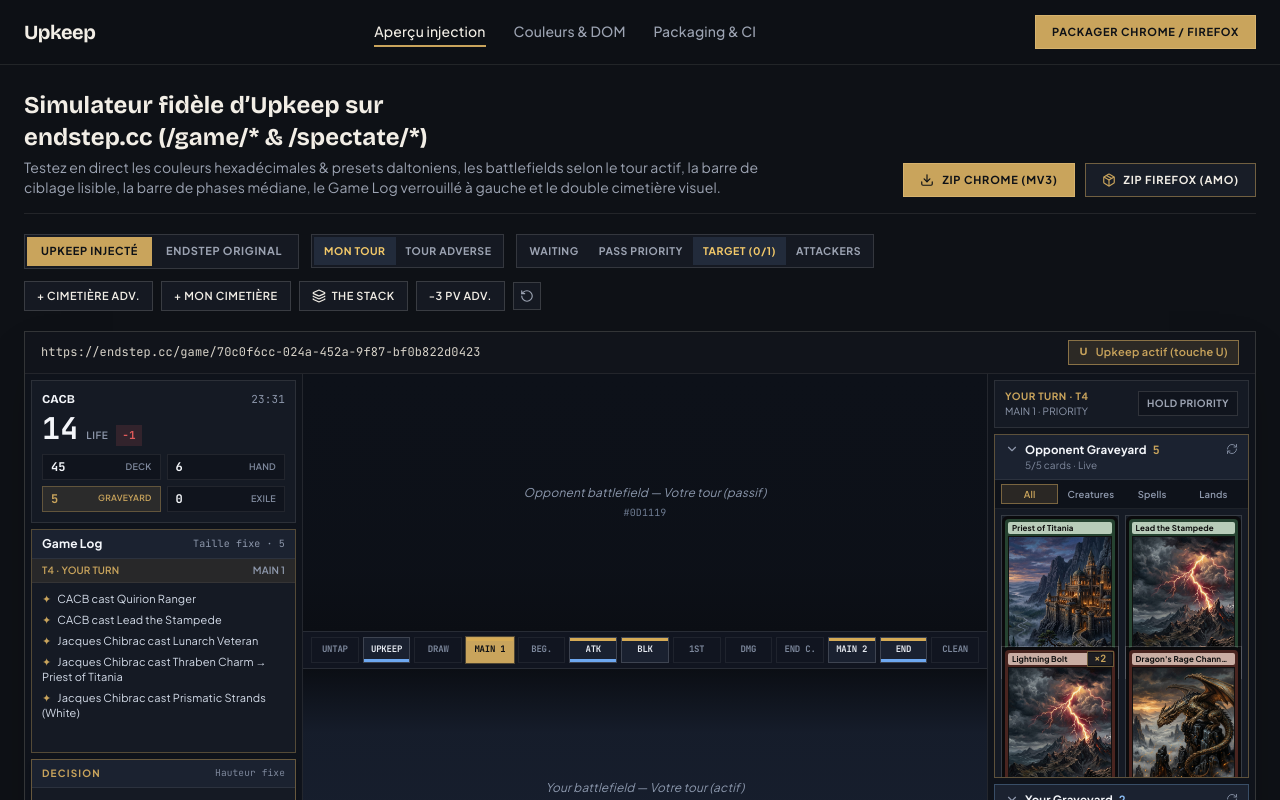
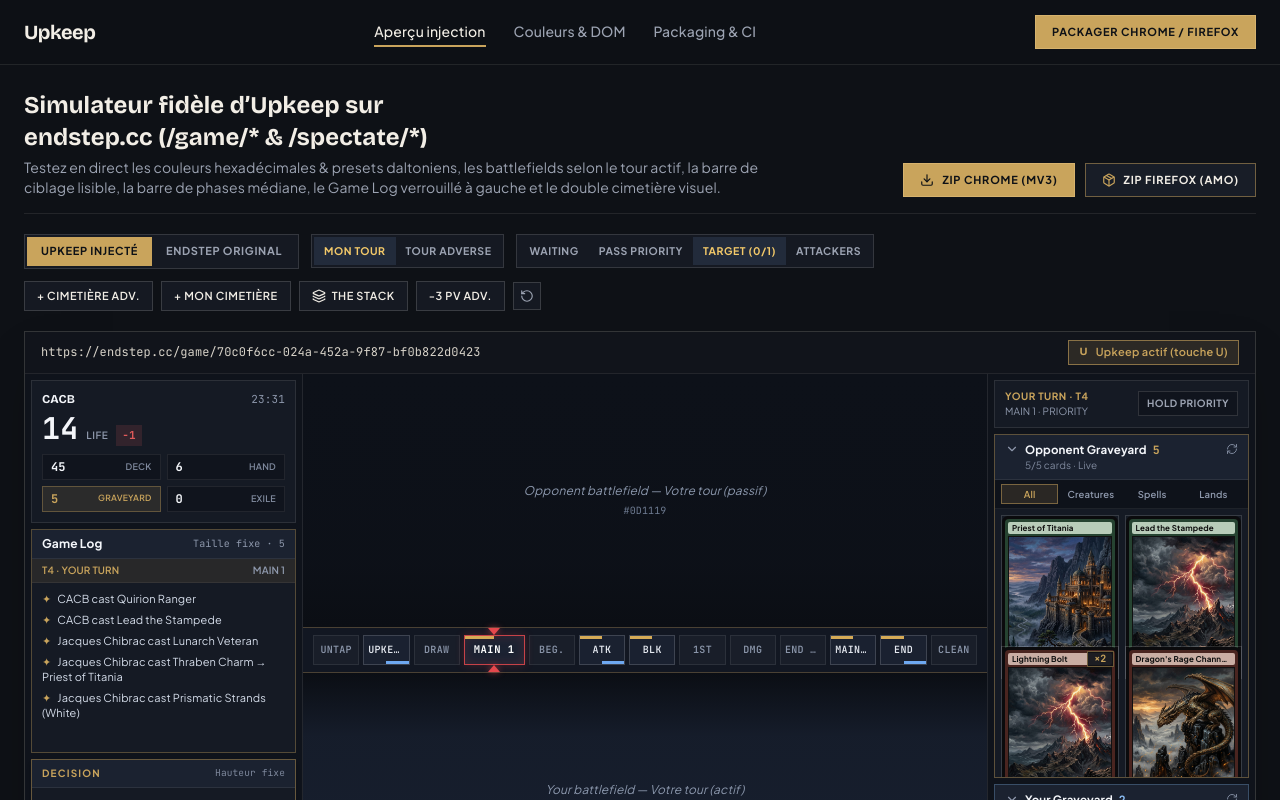
Before and after one commit to LPauzies/Upkeep, a React (Vite) app: page / in a window 1280 px wide. Shown: the top 800 px of the page. Built offline with nearby package versions, Linux system fonts and the light colour scheme.

Commit message:
feat: update phase marker color and refine waiting state
- Change active phase color to red (#e5484d) for better visibility.
- Improve styling and logic for the "waiting" status card to better handle dynamic UI updates in the side rail.

```diff
--- a/extension/src/content/upkeep.js
+++ b/extension/src/content/upkeep.js
@@ -8,7 +8,7 @@
       bfOppMyTurn: '#0d1119',
       bfSelfOppTurn: '#0d1119',
       bfOppOppTurn: '#182132',
-      phaseCurrent: '#c9a45c',
+      phaseCurrent: '#e5484d',
       phaseStopMine: '#d6ab56',
       phaseStopOpp: '#6ea8f0',
       lifeNormal: '#f4f6fa',
@@ -1400,27 +1400,45 @@
   function enhanceWaitingCard() {
     const pendingGroup = document.querySelector('aside.wr-rail-left [aria-label="Pending actions"]');
     if (!pendingGroup) return;
-    if (pendingGroup.querySelector('[data-zone="decision-surface"]')) return;
-
-    const stack = pendingGroup.firstElementChild || pendingGroup;
-    const candidates = Array.from(stack.children).filter(
-      (el) =>
-        el.getAttribute('aria-label') !== 'Pass priority shortcuts' &&
-        !el.hasAttribute('data-zone') &&
-        !el.querySelector('[aria-label="Pass priority shortcuts"]')
+
+    // Clean up stale waiting tags if Endstep reused the node for an active decision
+    const activeDecision = pendingGroup.querySelector(
+      '[data-zone="decision-surface"][role="dialog"], [data-zone="decision-surface"].wr-ds-active'
     );
-
-    const waitingCard = candidates.find((el) => /\bwaiting\b/i.test((el.textContent || '').trim()));
+    if (activeDecision) {
+      delete activeDecision.dataset.upkeepWaiting;
+      delete activeDecision.dataset.upkeepWaitingSelf;
+      return;
+    }
+
+    let waitingCard = pendingGroup.querySelector('[data-zone="decision-surface"][role="status"]');
+    if (!waitingCard) {
+      const stack = pendingGroup.firstElementChild || pendingGroup;
+      const candidates = Array.from(stack.children).filter(
+        (el) =>
+          el.getAttribute('aria-label') !== 'Pass priority shortcuts' &&
+          !el.querySelector('[aria-label="Pass priority shortcuts"]') &&
+          !el.querySelector('.wr-ds-body')
+      );
+      waitingCard = candidates.find((el) => /\bwaiting\b/i.test((el.textContent || '').trim())) || null;
+    }
     if (!waitingCard) return;
 
     waitingCard.dataset.upkeepWaiting = 'true';
     const children = Array.from(waitingCard.children);
     const headEl =
-      children.find((el) => /^waiting$/i.test((el.textContent || '').replace(/\s+/g, ' ').trim())) ||
+      children.find((el) => /^waiting(\s+on\s+you)?$/i.test((el.textContent || '').replace(/\s+/g, ' ').trim())) ||
       children[0];
     const msgEl =
-      children.find((el) => el !== headEl && /deciding|waiting|opponent/i.test(el.textContent || '')) ||
+      children.find((el) => el !== headEl && /deciding|waiting|opponent|proposal/i.test(el.textContent || '')) ||
       children[1];
+
+    const headText = (headEl?.textContent || '').replace(/\s+/g, ' ').trim().toLowerCase();
+    if (headText.includes('you')) {
+      waitingCard.dataset.upkeepWaitingSelf = 'true';
+    } else if (waitingCard.dataset.upkeepWaitingSelf) {
+      delete waitingCard.dataset.upkeepWaitingSelf;
+    }
 
     if (headEl) headEl.dataset.upkeepWaitingHead = 'true';
     if (msgEl) msgEl.dataset.upkeepWaitingMsg = 'true';
@@ -1886,6 +1904,9 @@
     document.querySelectorAll('[data-upkeep-waiting]').forEach((n) => {
       delete n.dataset.upkeepWaiting;
     });
+    document.querySelectorAll('[data-upkeep-waiting-self]').forEach((n) => {
+      delete n.dataset.upkeepWaitingSelf;
+    });
     document.querySelectorAll('[data-upkeep-waiting-head]').forEach((n) => {
       delete n.dataset.upkeepWaitingHead;
     });
--- a/extension/src/options/options.js
+++ b/extension/src/options/options.js
@@ -8,7 +8,7 @@
       bfOppMyTurn: '#0d1119',
       bfSelfOppTurn: '#0d1119',
       bfOppOppTurn: '#182132',
-      phaseCurrent: '#c9a45c',
+      phaseCurrent: '#e5484d',
       phaseStopMine: '#d6ab56',
       phaseStopOpp: '#6ea8f0',
       lifeNormal: '#f4f6fa',
@@ -69,7 +69,7 @@
     {
       title: 'Phase Timeline',
       fields: [
-        { key: 'phaseCurrent', label: 'Active Phase Step', hint: 'High-contrast fill for the current step (auto ink contrast)' },
+        { key: 'phaseCurrent', label: 'Active Phase Pointer', hint: 'Top & bottom arrows and accent border for the current step' },
         { key: 'phaseStopMine', label: 'Your Turn Stop Marker', hint: 'Top/left blade marker when you set a stop on your turn' },
         { key: 'phaseStopOpp', label: 'Opponent Turn Stop Marker', hint: 'Bottom/right blade marker when you set a stop on their turn' },
       ],
--- a/extension/src/popup/popup.js
+++ b/extension/src/popup/popup.js
@@ -8,7 +8,7 @@
       bfOppMyTurn: '#0d1119',
       bfSelfOppTurn: '#0d1119',
       bfOppOppTurn: '#182132',
-      phaseCurrent: '#c9a45c',
+      phaseCurrent: '#e5484d',
       phaseStopMine: '#d6ab56',
       phaseStopOpp: '#6ea8f0',
       lifeNormal: '#f4f6fa',
@@ -54,7 +54,7 @@
     { key: 'bfOppMyTurn', label: 'Opp (Your T)', title: 'Opponent battlefield on your turn' },
     { key: 'bfSelfOppTurn', label: 'You (Opp T)', title: 'Your battlefield on opponent turn' },
     { key: 'bfOppOppTurn', label: 'Opp (Opp T)', title: 'Opponent battlefield on opponent turn' },
-    { key: 'phaseCurrent', label: 'Active Step', title: 'Current phase step highlight' },
+    { key: 'phaseCurrent', label: 'Active Step', title: 'Top & bottom pointer arrows on current step' },
     { key: 'phaseStopMine', label: 'Your Stops', title: 'Your turn phase stop marker' },
     { key: 'phaseStopOpp', label: 'Opp Stops', title: 'Opponent turn phase stop marker' },
     { key: 'lifeNormal', label: 'Life (>5)', title: 'Life total outside red zone (> 5 PV)' },
--- a/src/components/EndstepSimulator.tsx
+++ b/src/components/EndstepSimulator.tsx
@@ -934,19 +934,23 @@ export function EndstepSimulator({ config }: EndstepSimulatorProps) {
                 {decisionMode === 'waiting' ? (
                   <>
                     <div className="h-[28px] shrink-0 px-2.5 bg-[#1B2230] border-b border-[rgba(242,238,230,0.08)] flex items-center justify-between">
-                      <span className="text-[10px] font-bold tracking-[0.12em] text-[#A9B3C5]">
+                      <span className="text-[10px] font-bold tracking-[0.14em] text-[#BCC5D4]">
                         WAITING
                       </span>
-                    </div>
-                    <div className="flex-1 min-h-0 px-4 py-4 flex flex-col items-center justify-center text-center gap-2">
                       <span
                         aria-hidden="true"
-                        className="w-6 h-6 rounded-full border-2 border-[#C9A45C]/20 border-t-[#C9A45C] animate-spin"
+                        className="w-[5px] h-[5px] bg-[#C9A45C] shadow-[0_0_6px_rgba(201,164,92,0.55)] animate-pulse"
                       />
-                      <div className="text-[13px] font-semibold text-[#F4F6FA] leading-snug">
+                    </div>
+                    <div className="flex-1 min-h-0 px-4 py-5 flex flex-col items-center justify-center text-center gap-2.5">
+                      <span
+                        aria-hidden="true"
+                        className="w-7 h-7 rounded-full border-2 border-[#C9A45C]/15 border-t-[#C9A45C] border-r-[#C9A45C]/55 animate-spin"
+                      />
+                      <div className="text-[13.5px] font-semibold text-[#F4F6FA] leading-snug">
                         CACB is deciding.
                       </div>
-                      <div className="text-[11px] text-[#7E889C] leading-tight">
+                      <div className="text-[11px] font-medium text-[#8490A3] tracking-[0.02em] leading-tight">
                         Opponent has priority
                       </div>
                     </div>
@@ -1353,7 +1357,7 @@ export function EndstepSimulator({ config }: EndstepSimulatorProps) {
             {/* HORIZONTAL NATIVE MIDLINE PHASE BAR (when Upkeep + showMidlineTimeline ON) */}
             {extensionActive && config.showMidlineTimeline && (
               <div
-                className="h-[38px] shrink-0 px-2 flex items-center gap-1 bg-[#111621]/95 border-y border-[rgba(242,238,230,0.1)]"
+                className="h-[46px] shrink-0 px-2.5 flex items-center gap-1 bg-[#121722] border-y border-[#C9A45C]/30 overflow-visible"
                 aria-label="Barre de phases native sur la ligne médiane"
               >
                 {PHASES.map((phase) => {
@@ -1370,31 +1374,51 @@ export function EndstepSimulator({ config }: EndstepSimulatorProps) {
                           : setOppPhaseStops((prev) => ({ ...prev, [phase.id]: !prev[phase.id] }))
                       }
                       title="Cliquer pour activer/retirer un stop de phase (selon le tour actif)"
-                      className="relative flex-1 min-w-0 h-[26px] px-1 rounded-none font-mono-tabular text-[9px] font-bold tracking-tight transition-colors truncate cursor-pointer border flex items-center justify-center"
+                      className={`relative min-w-0 h-[30px] px-1 rounded-none font-mono-tabular transition-colors cursor-pointer border flex items-center justify-center ${
+                        isCurrent
+                          ? 'flex-[1.4] overflow-visible z-10 text-[10.5px] font-extrabold tracking-[0.05em]'
+                          : 'flex-1 overflow-hidden text-[10px] font-semibold tracking-[0.03em]'
+                      }`}
                       style={
                         isCurrent
                           ? {
-                              backgroundColor: palette.phaseCurrent,
-                              borderColor: palette.phaseCurrent,
-                              color: phaseCurrentInk,
-                              boxShadow: `0 0 0 1px ${palette.phaseCurrent}55`,
+                              backgroundColor: '#1B2232',
+                              borderColor: `${palette.phaseCurrent}d9`,
+                              borderWidth: '1.5px',
+                              color: '#FFFFFF',
+                              boxShadow: `inset 0 0 12px ${palette.phaseCurrent}29, 0 0 10px ${palette.phaseCurrent}3d`,
                             }
                           : {
                               backgroundColor:
-                                hasMineStop || hasOppStop ? '#1A2130' : 'transparent',
+                                hasMineStop || hasOppStop ? '#1A2130' : 'rgba(255,255,255,0.03)',
                               borderColor:
                                 hasMineStop || hasOppStop
                                   ? 'rgba(244,246,250,0.16)'
-                                  : 'rgba(244,246,250,0.06)',
-                              color: hasMineStop || hasOppStop ? '#E5E9F0' : '#7C879B',
+                                  : 'rgba(244,246,250,0.08)',
+                              color: hasMineStop || hasOppStop ? '#E5E9F0' : '#8A95A9',
                             }
                       }
                     >
+                      {/* Top downward red pointer arrow (▼) on current step */}
+                      {isCurrent && (
+                        <span
+                          aria-hidden="true"
+                          className="pointer-events-none absolute left-1/2 -translate-x-1/2 -top-[8px] z-20"
+                          style={{
+                            width: 0,
+                            height: 0,
+                            borderLeft: '6px solid transparent',
+                            borderRight: '6px solid transparent',
+                            borderTop: `7px solid ${palette.phaseCurrent}`,
+                            filter: `drop-shadow(0 0 3px ${palette.phaseCurrent}b3)`,
+                          }}
+                        />
+                      )}
                       {/* Top Stop Bar: Your Turn Stop */}
                       {hasMineStop && (
                         <span
                           aria-hidden="true"
-                          className="absolute top-0 left-0 right-0"
+                          className="absolute top-0 left-0 w-1/2"
                           style={{
                             height: isColorblindEnhanced ? '4px' : '3px',
                             backgroundColor: palette.phaseStopMine,
@@ -1402,16 +1426,31 @@ export function EndstepSimulator({ config }: EndstepSimulatorProps) {
                           }}
                         />
                       )}
-                      <span className="truncate">{phase.label}</span>
+                      <span className="truncate uppercase leading-none">{phase.label}</span>
                       {/* Bottom Stop Bar: Opponent Turn Stop */}
                       {hasOppStop && (
                         <span
                           aria-hidden="true"
-                          className="absolute bottom-0 left-0 right-0"
+                          className="absolute bottom-0 right-0 w-1/2"
                           style={{
                             height: isColorblindEnhanced ? '4px' : '3px',
                             backgroundColor: palette.phaseStopOpp,
                             borderTop: isColorblindEnhanced ? '1px solid #0b0e14' : undefined,
+                          }}
+                        />
+                      )}
+                      {/* Bottom upward red pointer arrow (▲) on current step */}
+                      {isCurrent && (
+                        <span
+                          aria-hidden="true"
+                          className="pointer-events-none absolute left-1/2 -translate-x-1/2 -bottom-[8px] z-20"
+                          style={{
+                            width: 0,
+                            height: 0,
+                            borderLeft: '6px solid transparent',
+                            borderRight: '6px solid transparent',
+                            borderBottom: `7px solid ${palette.phaseCurrent}`,
+                            filter: `drop-shadow(0 0 3px ${palette.phaseCurrent}b3)`,
                           }}
                         />
                       )}
--- a/src/extension/defaults.ts
+++ b/src/extension/defaults.ts
@@ -6,7 +6,7 @@ export const COLOR_PRESETS: Record<ColorblindMode, UpkeepColors> = {
     bfOppMyTurn: '#0d1119',
     bfSelfOppTurn: '#0d1119',
     bfOppOppTurn: '#182132',
-    phaseCurrent: '#c9a45c',
+    phaseCurrent: '#e5484d',
     phaseStopMine: '#d6ab56',
     phaseStopOpp: '#6ea8f0',
     lifeNormal: '#f4f6fa',
@@ -93,8 +93,8 @@ export const COLOR_GROUPS: {
       {
         key: 'phaseCurrent',
         short: 'Active Step',
-        label: 'Phase en cours',
-        hint: 'Remplissage haute visibilité avec contraste texte auto',
+        label: 'Flèches de phase en cours',
+        hint: 'Flèches haute/basse et bordure d’accentuation sur l’étape active',
       },
       {
         key: 'phaseStopMine',
```
Also changed, not shown: extension/src/content/upkeep.css (+156 -60 lines), public/assets/aistudio/image_0d5859b7.png (added), public/assets/aistudio/image_921661ab.png (added).
